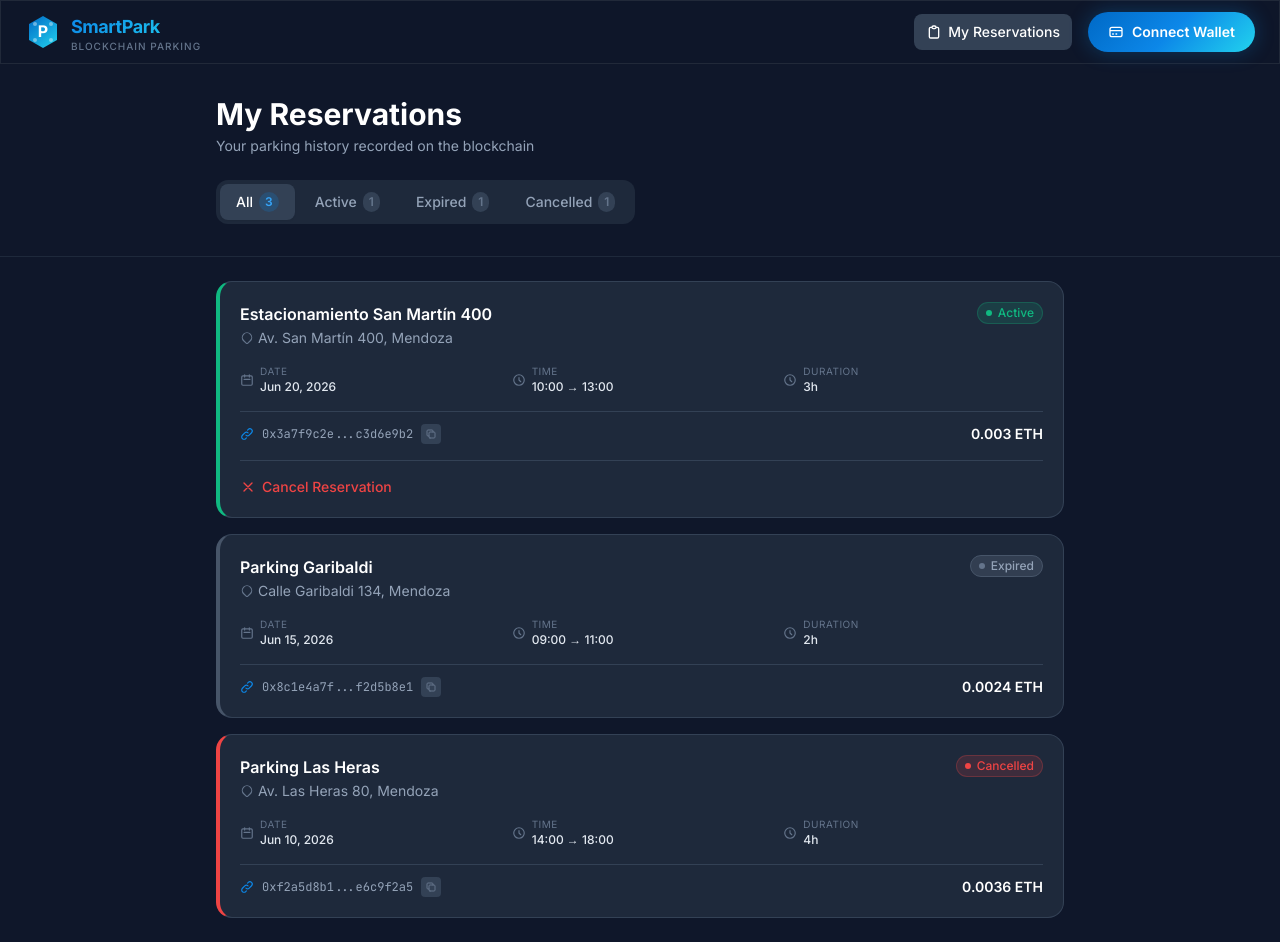
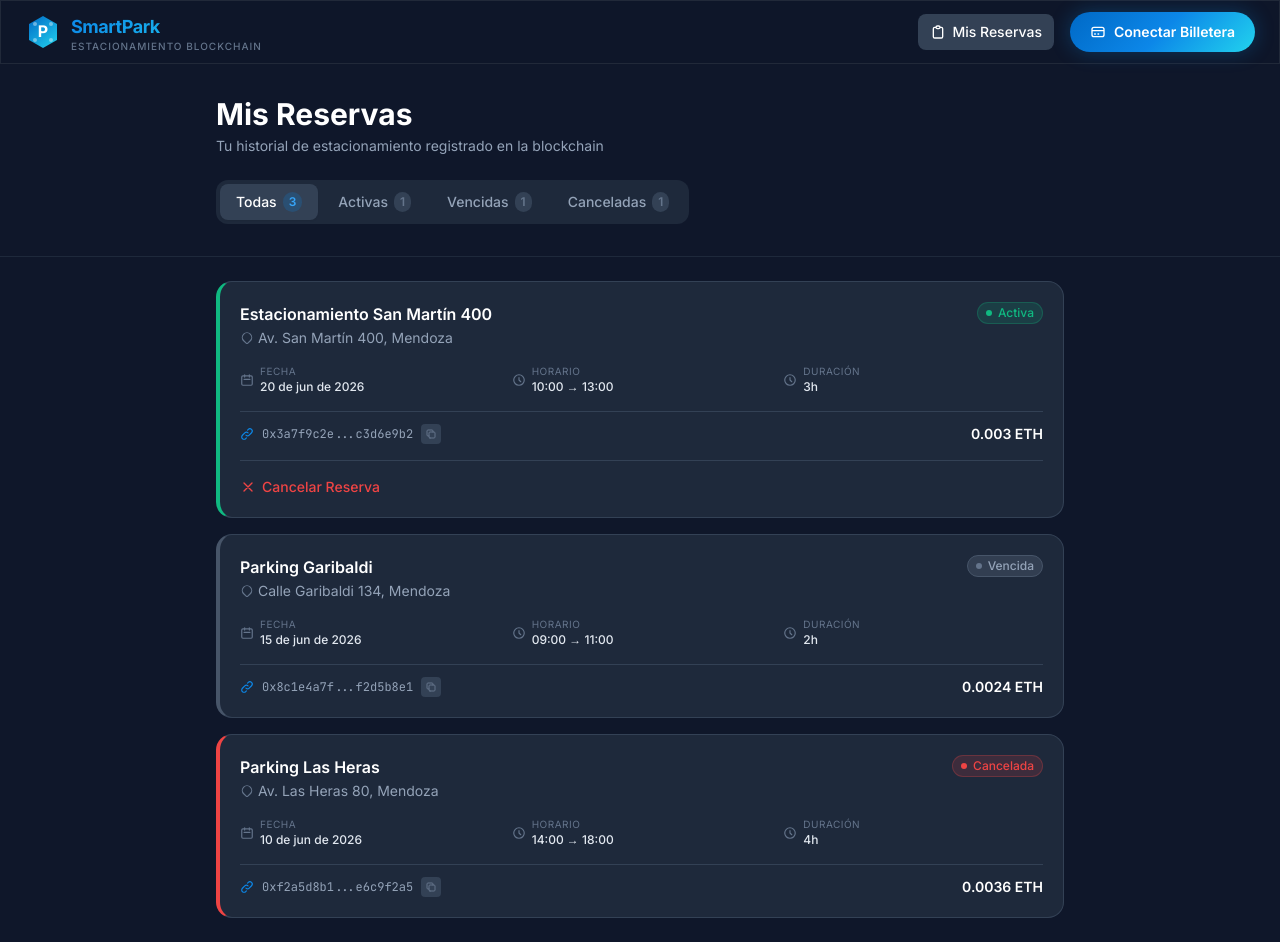
Before and after one commit to nicochiarello/smartpark, a Next.js app: page /reservations in a window 1280 px wide. Built offline with nearby package versions, Linux system fonts and the light colour scheme.

Commit message:
feat: traducir toda la interfaz al español
Todos los textos visibles, labels, botones, mensajes de error y estados
vacíos traducidos al español. Fechas formateadas con locale es-AR.

```diff
--- a/app/layout.tsx
+++ b/app/layout.tsx
@@ -4,9 +4,9 @@ import { AppProvider } from "@/context/AppContext";
 import Header from "@/components/Header";
 
 export const metadata: Metadata = {
-  title: "SmartPark — Blockchain Parking",
-  description: "Reserve public parking spaces transparently using blockchain technology. Fighting informal parking extortion in Argentina.",
-  keywords: ["parking", "blockchain", "Argentina", "Mendoza", "smart city"],
+  title: "SmartPark — Estacionamiento Blockchain",
+  description: "Reservá lugares de estacionamiento público de forma transparente con blockchain. Combatimos la extorsión informal en Argentina.",
+  keywords: ["estacionamiento", "blockchain", "Argentina", "Mendoza", "smart city"],
 };
 
 export default function RootLayout({
@@ -15,7 +15,7 @@ export default function RootLayout({
   children: React.ReactNode;
 }>) {
   return (
-    <html lang="en">
+    <html lang="es">
       <body className="antialiased bg-surface-900 text-surface-100">
         <AppProvider>
           <Header />
--- a/app/reservations/page.tsx
+++ b/app/reservations/page.tsx
@@ -10,10 +10,10 @@ import ReservationCard from "@/components/ReservationCard";
 type FilterTab = "all" | ReservationStatus;
 
 const TABS: { key: FilterTab; label: string }[] = [
-  { key: "all", label: "All" },
-  { key: "active", label: "Active" },
-  { key: "expired", label: "Expired" },
-  { key: "cancelled", label: "Cancelled" },
+  { key: "all", label: "Todas" },
+  { key: "active", label: "Activas" },
+  { key: "expired", label: "Vencidas" },
+  { key: "cancelled", label: "Canceladas" },
 ];
 
 export default function ReservationsPage() {
@@ -39,9 +39,9 @@ export default function ReservationsPage() {
         <div className="max-w-4xl mx-auto px-4 sm:px-6 py-8">
           <div className="flex flex-col sm:flex-row sm:items-end justify-between gap-4">
             <div>
-              <h1 className="text-3xl font-bold text-white">My Reservations</h1>
+              <h1 className="text-3xl font-bold text-white">Mis Reservas</h1>
               <p className="text-surface-400 mt-1 text-sm">
-                Your parking history recorded on the blockchain
+                Tu historial de estacionamiento registrado en la blockchain
               </p>
             </div>
             {walletAddress && (
@@ -115,15 +115,15 @@ function EmptyState({ filter }: { filter: FilterTab }) {
         </svg>
       </div>
 
-      <h3 className="text-lg font-semibold text-white mb-2">No reservations found</h3>
+      <h3 className="text-lg font-semibold text-white mb-2">No se encontraron reservas</h3>
       <p className="text-sm text-surface-400 max-w-sm mb-6">
         {filter === "active"
-          ? "You don't have any active reservations. Find a parking space on the map."
+          ? "No tenés reservas activas. Buscá un lugar en el mapa."
           : filter === "cancelled"
-          ? "No cancelled reservations yet."
+          ? "Todavía no tenés reservas canceladas."
           : filter === "expired"
-          ? "No expired reservations yet."
-          : "You haven't made any reservations yet. Start by browsing the map."}
+          ? "Todavía no tenés reservas vencidas."
+          : "Todavía no realizaste ninguna reserva. Explorá el mapa para empezar."}
       </p>
 
       {filter === "active" || filter === "all" ? (
@@ -134,7 +134,7 @@ function EmptyState({ filter }: { filter: FilterTab }) {
           <svg className="w-4 h-4" fill="none" viewBox="0 0 24 24" stroke="currentColor">
             <path strokeLinecap="round" strokeLinejoin="round" strokeWidth={2} d="M17.657 16.657L13.414 20.9a1.998 1.998 0 01-2.827 0l-4.244-4.243a8 8 0 1111.314 0z" />
           </svg>
-          Find Parking
+          Buscar Estacionamiento
         </Link>
       ) : null}
     </div>
--- a/components/Header.tsx
+++ b/components/Header.tsx
@@ -53,7 +53,7 @@ export default function Header() {
           </div>
           <div className="flex flex-col leading-none">
             <span className="text-lg font-bold tracking-tight gradient-text">SmartPark</span>
-            <span className="text-[10px] text-surface-500 font-medium tracking-widest uppercase">Blockchain Parking</span>
+            <span className="text-[10px] text-surface-500 font-medium tracking-widest uppercase">Estacionamiento Blockchain</span>
           </div>
         </Link>
 
@@ -75,7 +75,7 @@ export default function Header() {
                 d="M9 5H7a2 2 0 00-2 2v12a2 2 0 002 2h10a2 2 0 002-2V7a2 2 0 00-2-2h-2M9 5a2 2 0 002 2h2a2 2 0 002-2M9 5a2 2 0 012-2h2a2 2 0 012 2"
               />
             </svg>
-            <span className="hidden sm:inline">My Reservations</span>
+            <span className="hidden sm:inline">Mis Reservas</span>
           </Link>
           <WalletButton />
         </div>
--- a/components/ReservationCard.tsx
+++ b/components/ReservationCard.tsx
@@ -39,7 +39,7 @@ export default function ReservationCard({ reservation }: ReservationCardProps) {
     if (!dateStr) return "";
     const [y, m, d] = dateStr.split("-");
     const date = new Date(Number(y), Number(m) - 1, Number(d));
-    return date.toLocaleDateString("en-US", { month: "short", day: "numeric", year: "numeric" });
+    return date.toLocaleDateString("es-AR", { month: "short", day: "numeric", year: "numeric" });
   }
 
   return (
@@ -67,7 +67,7 @@ export default function ReservationCard({ reservation }: ReservationCardProps) {
               <path strokeLinecap="round" strokeLinejoin="round" strokeWidth={2} d="M8 7V3m8 4V3m-9 8h10M5 21h14a2 2 0 002-2V7a2 2 0 00-2-2H5a2 2 0 00-2 2v12a2 2 0 002 2z" />
             </svg>
           }
-          label="Date"
+          label="Fecha"
           value={formatDisplayDate(reservation.date)}
         />
         <Detail
@@ -76,7 +76,7 @@ export default function ReservationCard({ reservation }: ReservationCardProps) {
               <path strokeLinecap="round" strokeLinejoin="round" strokeWidth={2} d="M12 8v4l3 3m6-3a9 9 0 11-18 0 9 9 0 0118 0z" />
             </svg>
           }
-          label="Time"
+          label="Horario"
           value={`${reservation.timeFrom} → ${reservation.timeTo}`}
         />
         <Detail
@@ -85,7 +85,7 @@ export default function ReservationCard({ reservation }: ReservationCardProps) {
               <path strokeLinecap="round" strokeLinejoin="round" strokeWidth={2} d="M12 8v4l3 3m6-3a9 9 0 11-18 0 9 9 0 0118 0z" />
             </svg>
           }
-          label="Duration"
+          label="Duración"
           value={`${duration}h`}
         />
       </div>
@@ -101,7 +101,7 @@ export default function ReservationCard({ reservation }: ReservationCardProps) {
           <button
             onClick={copyHash}
             className="flex-shrink-0 p-1 rounded bg-surface-700 hover:bg-surface-600 text-surface-500 hover:text-white transition-all"
-            title="Copy transaction hash"
+            title="Copiar hash de transacción"
           >
             {copied ? (
               <svg className="w-3 h-3 text-success" fill="none" viewBox="0 0 24 24" stroke="currentColor">
@@ -132,16 +132,16 @@ export default function ReservationCard({ reservation }: ReservationCardProps) {
               <svg className="w-4 h-4" fill="none" viewBox="0 0 24 24" stroke="currentColor">
                 <path strokeLinecap="round" strokeLinejoin="round" strokeWidth={2} d="M6 18L18 6M6 6l12 12" />
               </svg>
-              Cancel Reservation
+              Cancelar Reserva
             </button>
           ) : (
             <div className="flex items-center gap-3 animate-fade-in">
-              <span className="text-sm text-surface-300">Are you sure?</span>
+              <span className="text-sm text-surface-300">¿Estás seguro?</span>
               <button
                 onClick={handleCancel}
                 className="px-3 py-1.5 text-xs font-semibold bg-danger/15 border border-danger/30 text-danger rounded-lg hover:bg-danger/25 transition-all"
               >
-                Yes, cancel
+                Sí, cancelar
               </button>
               <button
                 onClick={() => setShowConfirm(false)}
--- a/components/ReservationModal.tsx
+++ b/components/ReservationModal.tsx
@@ -97,8 +97,8 @@ export default function ReservationModal({
           {/* CONFIRM STATE */}
           {state === "confirm" && (
             <>
-              <h2 className="text-xl font-bold text-white mb-1">Confirm Reservation</h2>
-              <p className="text-sm text-surface-400 mb-6">Review your booking details below</p>
+              <h2 className="text-xl font-bold text-white mb-1">Confirmar Reserva</h2>
+              <p className="text-sm text-surface-400 mb-6">Revisá los detalles de tu reserva</p>
 
               {/* Summary card */}
               <div className="bg-surface-800 rounded-xl p-4 space-y-3 border border-surface-700 mb-5">
@@ -107,13 +107,13 @@ export default function ReservationModal({
                 <InfoRow icon="🕐" label={`${timeFrom} → ${timeTo}`} />
                 <InfoRow
                   icon="⏱"
-                  label={`${duration} hour${duration !== 1 ? "s" : ""}`}
+                  label={`${duration} hora${duration !== 1 ? "s" : ""}`}
                 />
                 <div className="border-t border-surface-700 pt-3">
                   <div className="flex items-center justify-between">
                     <div className="flex items-center gap-2">
                       <span className="text-lg">Ξ</span>
-                      <span className="text-white font-medium">Total</span>
+                      <span className="text-white font-medium">Total a pagar</span>
                     </div>
                     <span className="text-accent font-bold text-lg">{formatEth(total)}</span>
                   </div>
@@ -126,7 +126,7 @@ export default function ReservationModal({
                   <path strokeLinecap="round" strokeLinejoin="round" strokeWidth={2} d="M13 16h-1v-4h-1m1-4h.01M21 12a9 9 0 11-18 0 9 9 0 0118 0z" />
                 </svg>
                 <p className="text-xs text-brand-300 leading-relaxed">
-                  This transaction will be permanently recorded on the blockchain, ensuring full transparency and preventing unauthorized modifications.
+                  Esta transacción quedará registrada permanentemente en la blockchain, garantizando transparencia total e inmutabilidad.
                 </p>
               </div>
 
@@ -136,13 +136,13 @@ export default function ReservationModal({
                   onClick={onClose}
                   className="flex-1 py-3 rounded-xl border border-surface-600 text-surface-300 font-medium text-sm hover:bg-surface-700 hover:text-white transition-all"
                 >
-                  Cancel
+                  Cancelar
                 </button>
                 <button
                   onClick={handleConfirm}
                   className="flex-1 py-3 rounded-xl gradient-brand text-white font-semibold text-sm hover:opacity-90 active:scale-[0.98] transition-all shadow-glow-brand"
                 >
-                  Confirm & Pay
+                  Confirmar y Pagar
                 </button>
               </div>
             </>
@@ -158,12 +158,12 @@ export default function ReservationModal({
                 </svg>
               </div>
               <div>
-                <h3 className="text-lg font-bold text-white">Processing transaction...</h3>
-                <p className="text-sm text-surface-400 mt-1">Broadcasting to the blockchain</p>
+                <h3 className="text-lg font-bold text-white">Procesando transacción...</h3>
+                <p className="text-sm text-surface-400 mt-1">Transmitiendo a la blockchain</p>
               </div>
               <div className="flex items-center gap-2 text-xs text-surface-500">
                 <span className="w-1.5 h-1.5 rounded-full bg-brand-400 animate-pulse" />
-                <span>Waiting for confirmation</span>
+                <span>Esperando confirmación</span>
               </div>
             </div>
           )}
@@ -190,23 +190,23 @@ export default function ReservationModal({
                     />
                   </svg>
                 </div>
-                <h2 className="text-xl font-bold text-white">Reservation Confirmed!</h2>
+                <h2 className="text-xl font-bold text-white">¡Reserva Confirmada!</h2>
                 <p className="text-sm text-surface-400 mt-1">
-                  Your parking spot has been secured on the blockchain
+                  Tu lugar de estacionamiento quedó registrado en la blockchain
                 </p>
               </div>
 
               {/* Tx hash */}
               <div className="bg-surface-800 rounded-xl p-4 border border-surface-700 mb-5">
                 <div className="text-xs text-surface-500 uppercase tracking-wider mb-2">
-                  Transaction Hash
+                  Hash de Transacción
                 </div>
                 <div className="flex items-center gap-2">
                   <code className="flex-1 text-xs font-mono text-accent truncate">{truncatedHash}</code>
                   <button
                     onClick={copyHash}
                     className="flex-shrink-0 p-1.5 rounded-lg bg-surface-700 hover:bg-surface-600 text-surface-400 hover:text-white transition-all"
-                    title="Copy full hash"
+                    title="Copiar hash completo"
                   >
                     {copied ? (
                       <svg className="w-3.5 h-3.5 text-success" fill="none" viewBox="0 0 24 24" stroke="currentColor">
@@ -226,7 +226,7 @@ export default function ReservationModal({
                   <svg className="w-3.5 h-3.5" fill="none" viewBox="0 0 24 24" stroke="currentColor">
                     <path strokeLinecap="round" strokeLinejoin="round" strokeWidth={2} d="M10 6H6a2 2 0 00-2 2v10a2 2 0 002 2h10a2 2 0 002-2v-4M14 4h6m0 0v6m0-6L10 14" />
                   </svg>
-                  View on Explorer
+                  Ver en el Explorador
                 </a>
               </div>
 
@@ -234,7 +234,7 @@ export default function ReservationModal({
                 onClick={handleDone}
                 className="w-full py-3.5 rounded-xl gradient-brand text-white font-semibold text-sm hover:opacity-90 active:scale-[0.98] transition-all shadow-glow-brand"
               >
-                Done
+                Listo
               </button>
             </>
           )}
@@ -260,5 +260,5 @@ function formatDate(dateStr: string): string {
   if (!dateStr) return "";
   const [y, m, d] = dateStr.split("-");
   const date = new Date(Number(y), Number(m) - 1, Number(d));
-  return date.toLocaleDateString("en-US", { weekday: "long", year: "numeric", month: "long", day: "numeric" });
+  return date.toLocaleDateString("es-AR", { weekday: "long", year: "numeric", month: "long", day: "numeric" });
 }
--- a/components/StatusBadge.tsx
+++ b/components/StatusBadge.tsx
@@ -12,12 +12,12 @@ const BADGE_STYLES: Record<BadgeStatus, string> = {
 };
 
 const BADGE_LABELS: Record<BadgeStatus, string> = {
-  available: "Available",
-  occupied: "Occupied",
-  reserved: "Reserved",
-  active: "Active",
-  expired: "Expired",
-  cancelled: "Cancelled",
+  available: "Disponible",
+  occupied: "Ocupado",
+  reserved: "Reservado",
+  active: "Activa",
+  expired: "Vencida",
+  cancelled: "Cancelada",
 };
 
 const DOT_COLORS: Record<BadgeStatus, string> = {
--- a/components/WalletButton.tsx
+++ b/components/WalletButton.tsx
@@ -46,7 +46,7 @@ export default function WalletButton() {
                   d="M17 16l4-4m0 0l-4-4m4 4H7m6 4v1a3 3 0 01-3 3H6a3 3 0 01-3-3V7a3 3 0 013-3h4a3 3 0 013 3v1"
                 />
               </svg>
-              Disconnect
+              Desconectar
             </button>
           </div>
         )}
@@ -77,7 +77,7 @@ export default function WalletButton() {
               d="M4 12a8 8 0 018-8V0C5.373 0 0 5.373 0 12h4z"
             />
           </svg>
-          Connecting...
+          Conectando...
         </>
       ) : (
         <>
@@ -89,7 +89,7 @@ export default function WalletButton() {
               d="M3 10h18M7 15h1m4 0h1m-7 4h12a3 3 0 003-3V8a3 3 0 00-3-3H6a3 3 0 00-3 3v8a3 3 0 003 3z"
             />
           </svg>
-          Connect Wallet
+          Conectar Billetera
         </>
       )}
     </button>
--- a/context/AppContext.tsx
+++ b/context/AppContext.tsx
@@ -25,7 +25,7 @@ export function AppProvider({ children }: { children: React.ReactNode }) {
     // eslint-disable-next-line @typescript-eslint/no-explicit-any
     const eth = typeof window !== "undefined" ? (window as any).ethereum : undefined;
     if (!eth) {
-      alert("MetaMask not detected. Please install MetaMask to connect your wallet.");
+      alert("MetaMask no detectado. Por favor instalá MetaMask para conectar tu billetera.");
       return;
     }
     try {
```
Also changed, not shown: components/TimeRangeSelector.tsx (+5 -5 lines).
